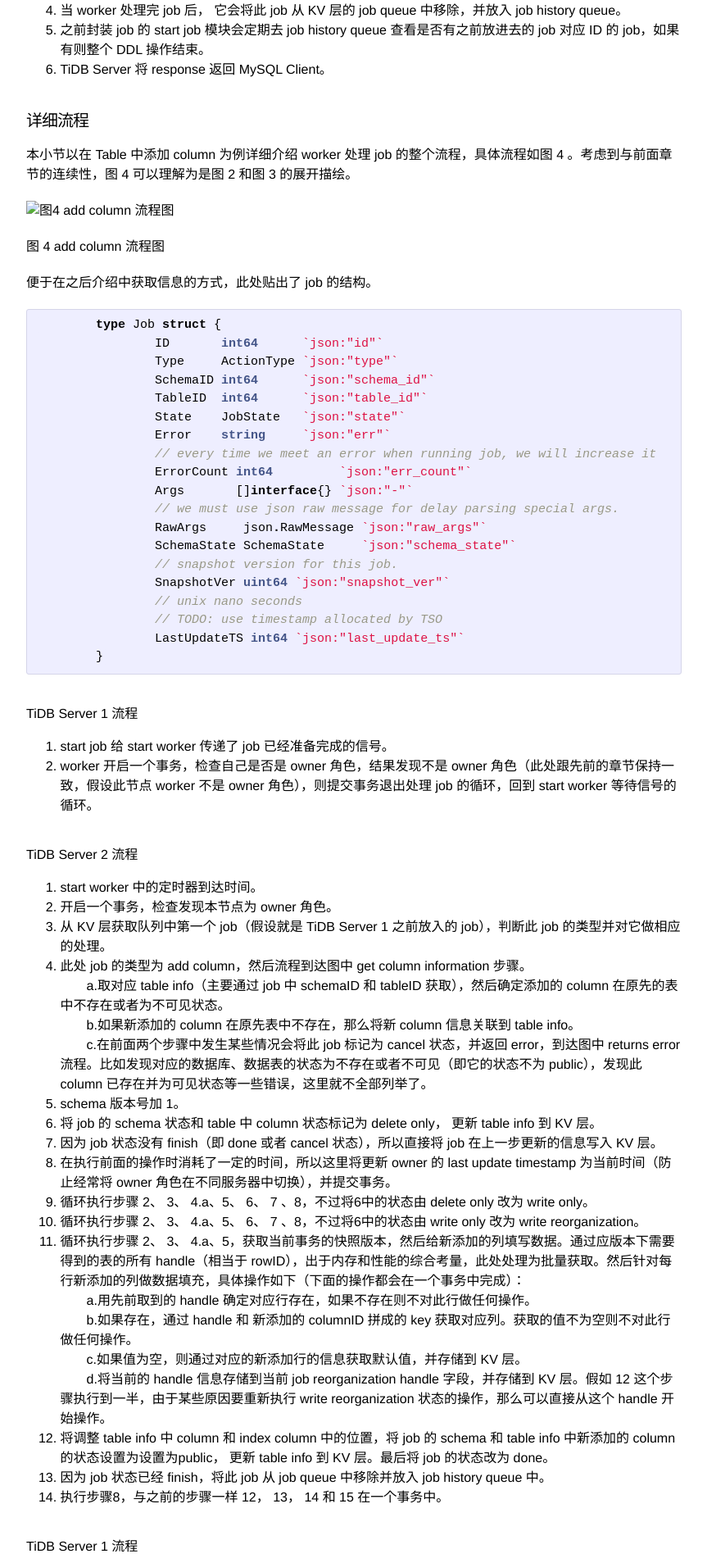
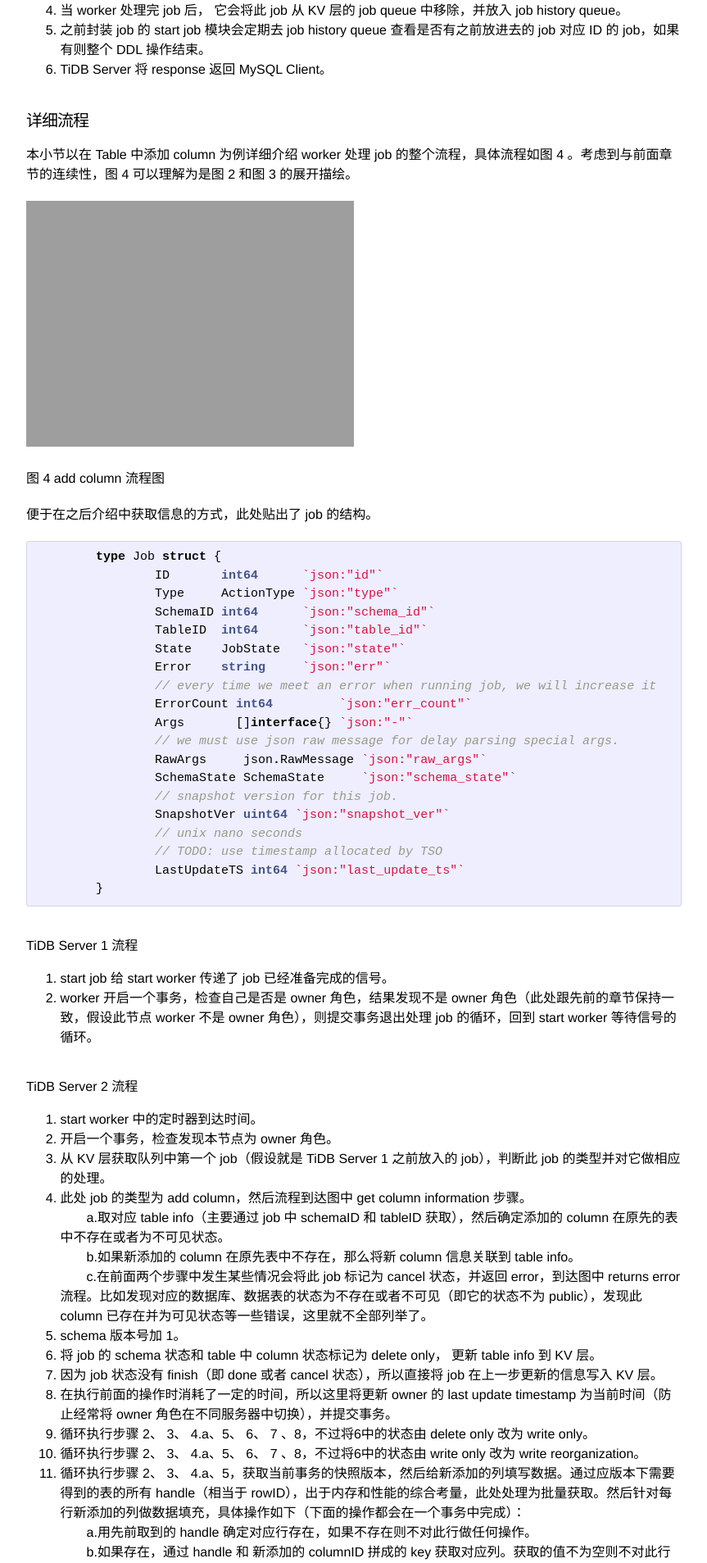
Before and after one commit to zimulala/zimulala.github.io, a Jekyll site: the page built from _posts/2016-02-02-schema-change-implement.md, in a window 1280 px wide. Shown: the part 2985-4892 px from the top of the page at 82% size, without its empty margins (208-1071 px from the left). Built offline with Jekyll 4.4.1, drawn with Linux system fonts in a browser that asks for light colours.

Commit message:
update path

```diff
--- a/_posts/2016-02-02-schema-change-implement.md
+++ b/_posts/2016-02-02-schema-change-implement.md
@@ -40,7 +40,7 @@
 #### 基本流程
   本小节描述的是异步 DDL 变更的整体流程，忽略实现细节。假设系统中只有两个节点，TiDB Server 1 和 TiDB Server 2。其中 TiDB Server 1 是 DDL 操作的接收节点， TiDB Server 2 是 owner。如下图 2 展示的是在 TiDB Server 1 中涉及的流程，图 3 展示的是在 TiDB Server 2 中涉及的流程。
 
-![图2 TiDB Server 1流程图](https://zimulala.github.io/images/schame_2.jpg)
+![图2 TiDB Server 1流程图](https://github.com/zimulala/zimulala.github.io/blob/zimuxia/update-images/images/schema_1.jpg)
 
 图 2 TiDB Server 1 流程图
 
@@ -58,7 +58,7 @@
 #### 详细流程
   本小节以在 Table 中添加 column 为例详细介绍 worker 处理 job 的整个流程，具体流程如图 4 。考虑到与前面章节的连续性，图 4 可以理解为是图 2 和图 3 的展开描绘。
 
-![图4 add column 流程图](images/schema_4.jpg)
+![图4 add column 流程图](http://zimulala.github.io/asserts/schame_4.jpg)
 
 图 4 add column 流程图
 
```
Also changed, not shown: assets/schema_4.jpg (added).
